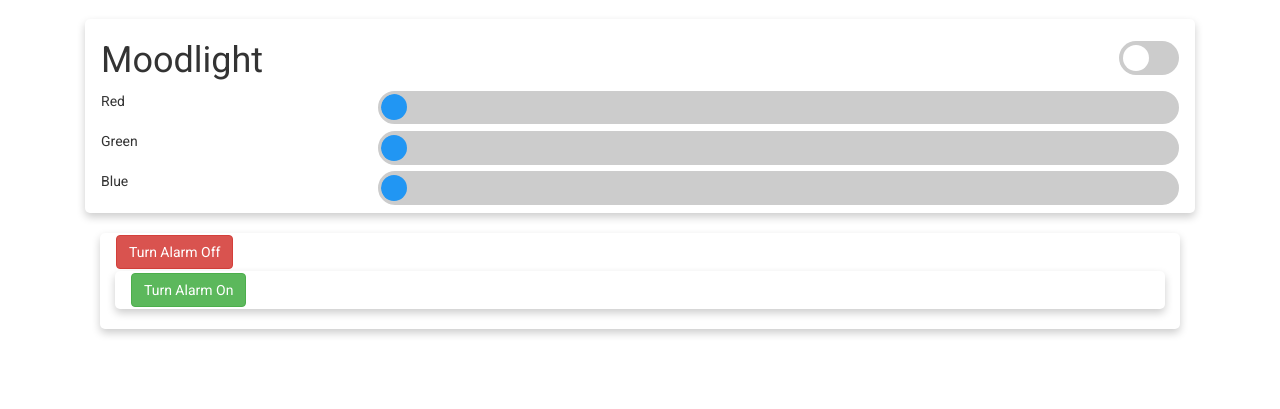
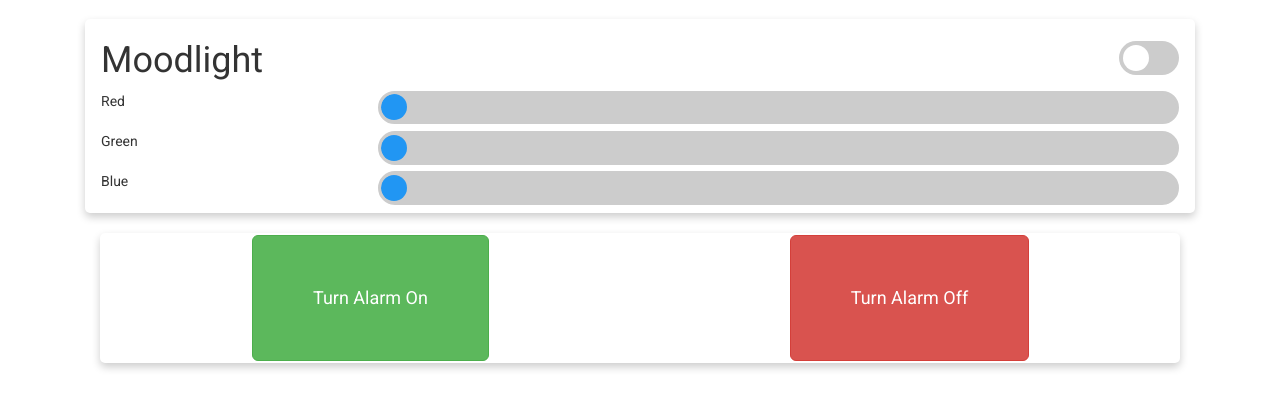
Before and after one commit to lennymlopes/cw-webapp, a Flask app: page / in a window 1280 px wide. Shown: the part 51-460 px from the top of the page. Run offline with Flask 2, Linux system fonts and the light colour scheme; the visitor is signed in with stand-in values (Sample User, id 1); data that the repository does not hold is empty; some libraries are stand-ins or nearby versions.

Commit message:
turn off moodlight on refresh, add functionality to debug buttons

```diff
--- a/app/sockets.py
+++ b/app/sockets.py
@@ -94,7 +94,10 @@ def set_color(color, value):
 
 @socketio.on('moodlight_off')
 def moodlight_off():
-	global moodlight
+	global moodlight, red, green, blue
+	red = 0
+	green = 0
+	blue = 0
 	moodlight = 0
 	print('Moodlight Off')
 	spicom.writeCommand([0x31])
--- a/app/static/functions.js
+++ b/app/static/functions.js
@@ -28,9 +28,9 @@ function set_color(color, value) {
 	socket.emit('set_color', color, value)
 }
 
-// function moodlight_off() {
-// 	socket.emit('moodlight_off')
-// }
+ function moodlight_off() {
+ 	socket.emit('moodlight_off')
+ }
 
 function alarm_off() {
 	socket.emit('alarm_off')
--- a/app/static/style.css
+++ b/app/static/style.css
@@ -330,3 +330,12 @@ input:checked + .slider:before {
 .range-container input::-webkit-slider-thumb #blue {
 	background: blue;
 }*/
+
+
+.buttonbox {
+display: flex;
+justify-content: center;
+
+.btn-lg {
+padding: 50px 60px;
+}
--- a/app/templates/base.html
+++ b/app/templates/base.html
@@ -69,6 +69,6 @@
 		function moodlight_off() {
 			socket.emit('moodlight_off')
 		}
-		window.onload = moodlight_off()
+		window.onbeforeunload = moodlight_off()
 	</script>
 {% endblock %}
--- a/app/templates/index.html
+++ b/app/templates/index.html
@@ -42,23 +42,18 @@
 		<div class="card">
 				<div class="card-body" id="off_button">
 					<div class="row">
-						<div class="col-xs-12 col-sm-12">
-							<button type="button" name="turnoff" class="btn btn-danger" onchange="alarm_off()">Turn Alarm Off</button>
+						<div class="col-xs-6 col-sm-6 buttonbox" >
+							<button type="button" id="turnon" class="btn btn-success btn-lg" onclick="alarm_on()">Turn Alarm On</button>
 						</div>
+						<div class="col-xs-6 col-sm-6 buttonbox">
+							<button type="button" id="turnoff" class="btn btn-danger btn-lg" onclick="alarm_off()">Turn Alarm Off</button>
+						</div>
+					</div>
 				</div>
-
+		</div>
 	</div>
 
-	<div class="col-lg-12">
-		<div class="card">
-				<div class="card-body" id="on_button">
-					<div class="row">
-						<div class="col-xs-12 col-sm-12">
-							<button type="button" name="turnon" class="btn btn-success" onchange="alarm_on()">Turn Alarm On</button>
-						</div>
-				</div>
 
-	</div>
 
 
 
```
Also changed, not shown: requirements.txt (+16 -14 lines), app.db.
